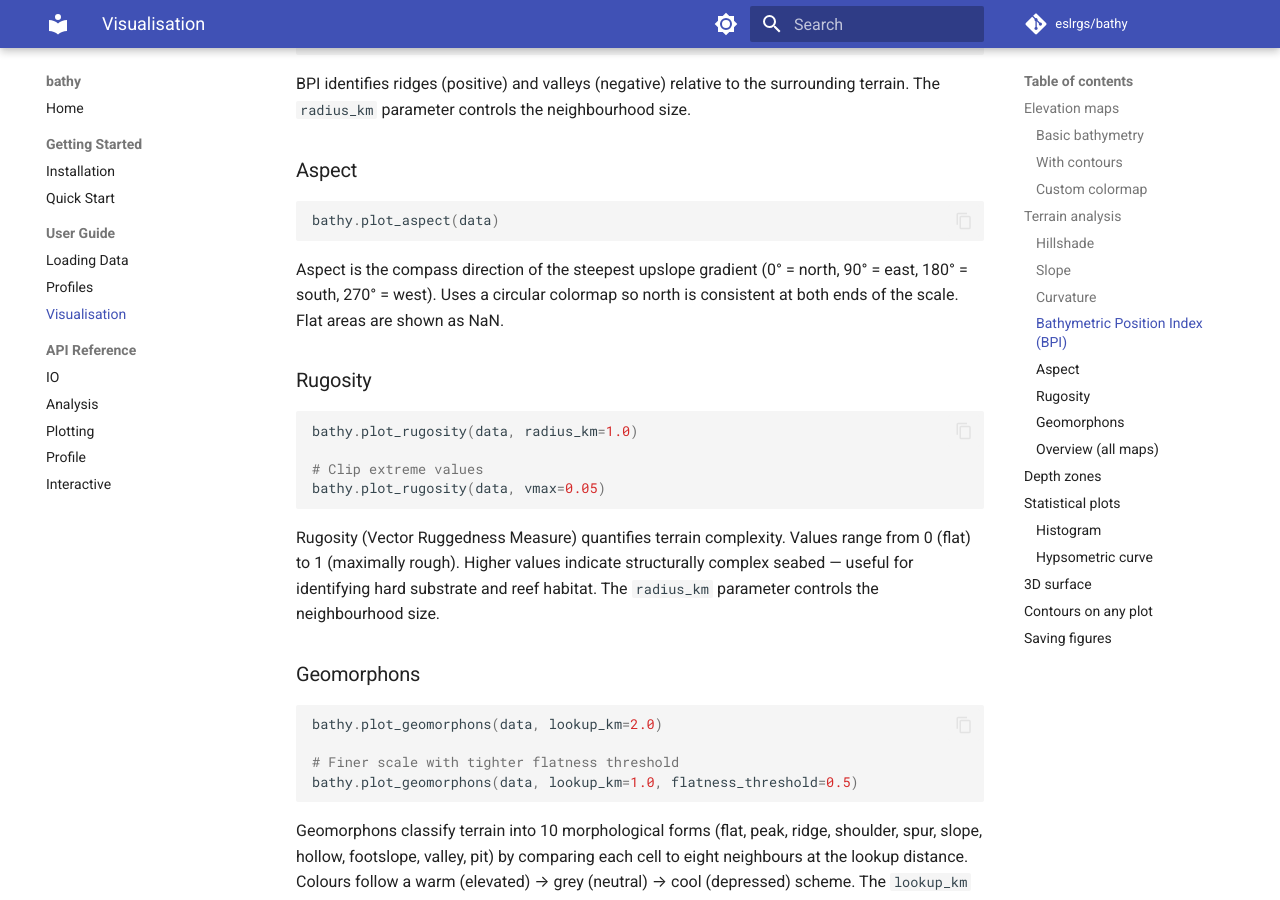
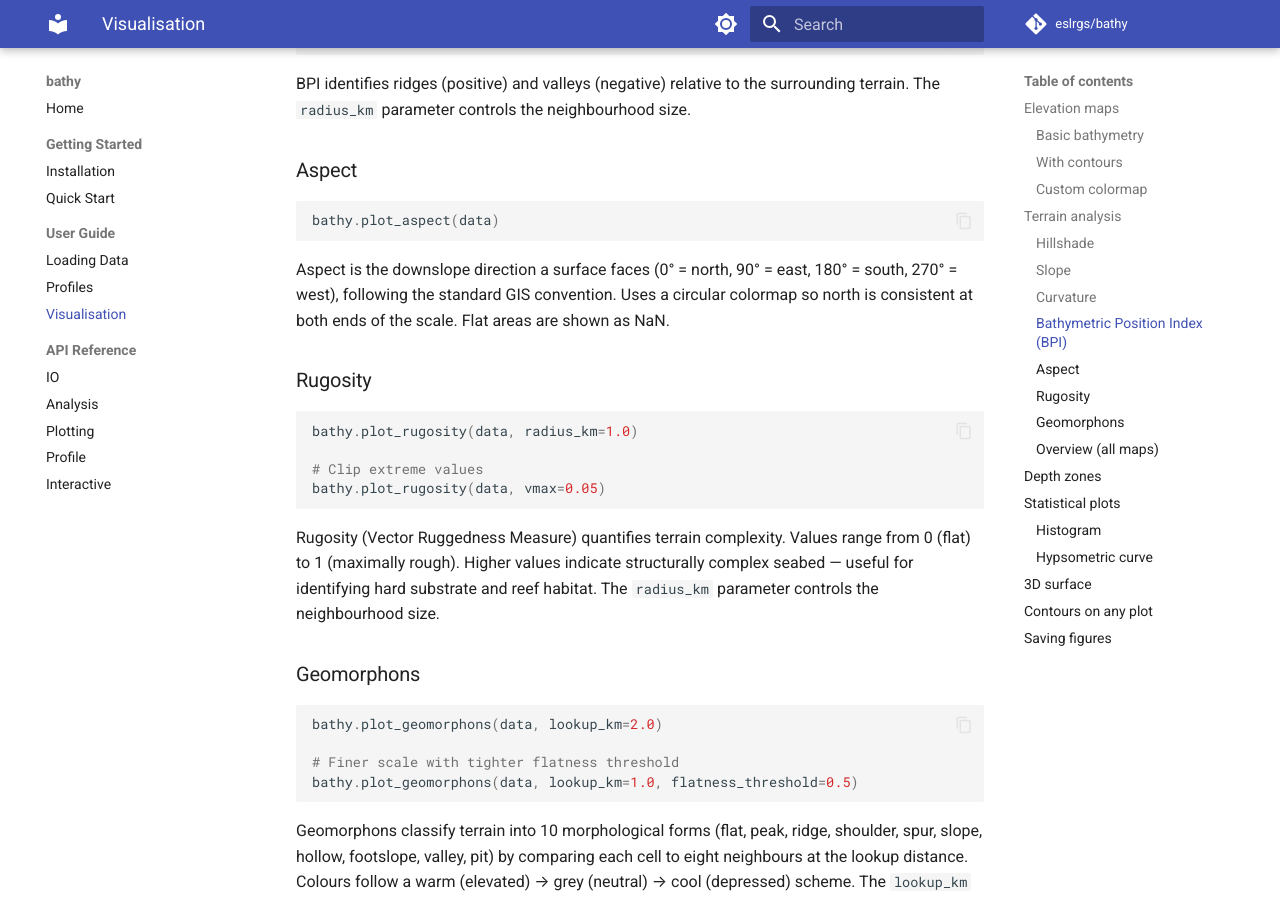
Before and after one commit to eslrgs/bathy, an MkDocs documentation site: the page built from docs/guide/visualisation.md, in a window 1280 px wide and 900 px high, scrolled down 1336 px. Built offline with MkDocs 1.6.1 and Material for MkDocs 9.7.7, drawn with Linux system fonts in a browser that asks for light colours; comment, search, counter and statistics services are not loaded.

Commit message:
update docs

````diff
--- a/docs/guide/visualisation.md
+++ b/docs/guide/visualisation.md
@@ -67,7 +67,7 @@ BPI identifies ridges (positive) and valleys (negative) relative to the surround
 bathy.plot_aspect(data)
 ```
 
-Aspect is the compass direction of the steepest upslope gradient (0° = north, 90° = east, 180° = south, 270° = west). Uses a circular colormap so north is consistent at both ends of the scale. Flat areas are shown as NaN.
+Aspect is the downslope direction a surface faces (0° = north, 90° = east, 180° = south, 270° = west), following the standard GIS convention. Uses a circular colormap so north is consistent at both ends of the scale. Flat areas are shown as NaN.
 
 ### Rugosity
 
````
